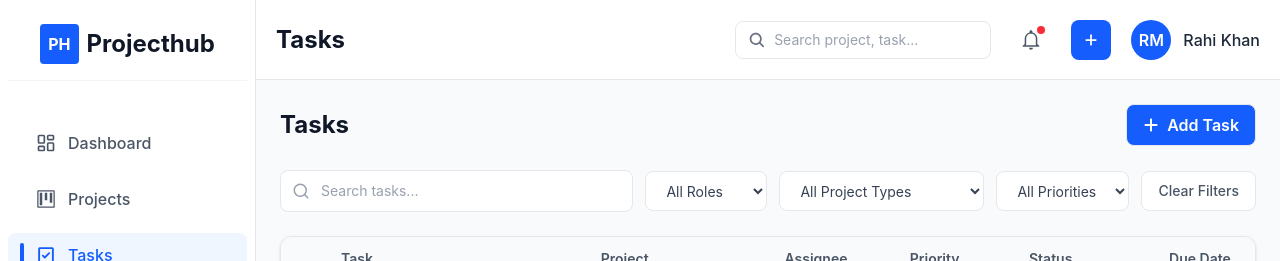
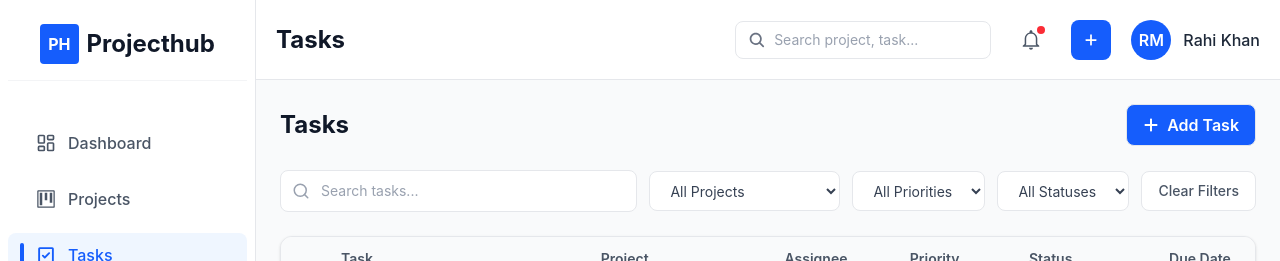
Before and after one commit to sudais122/Project-Management-Dashboard, a React (Vite) app in the folder Dashboard/: page /Tasks in a window 1280 px wide. Shown: the top 261 px of the page. Built offline with nearby package versions, Linux system fonts and the light colour scheme.

Commit message:
filter data complete

```diff
--- a/Dashboard/src/components/Tasks/Filter.jsx
+++ b/Dashboard/src/components/Tasks/Filter.jsx
@@ -1,38 +1,71 @@
 import React from "react";
 
-const Filter = () => {
+const Filter = ({
+  project,
+  setProject,
+  priority,
+  setPriority,
+  status,
+  setStatus,
+  clearFilters,
+}) => {
   return (
     <div className="flex flex-wrap items-center gap-3">
-      {/* Role Filter */}
-      <select className="h-10 rounded-lg border border-gray-200 bg-white px-4 text-sm text-gray-700 outline-none transition focus:border-blue-500 focus:ring-2 focus:ring-blue-100">
-        <option value="">All Roles</option>
-        <option value="developer">Developer</option>
-        <option value="designer">Designer</option>
-        <option value="manager">Manager</option>
-        <option value="qa">QA</option>
-      </select>
 
-      {/* Project Type Filter */}
-      <select className="h-10 rounded-lg border border-gray-200 bg-white px-4 text-sm text-gray-700 outline-none transition focus:border-blue-500 focus:ring-2 focus:ring-blue-100">
-        <option value="">All Project Types</option>
-        <option value="web-development">Web Development</option>
-        <option value="app-development">App Development</option>
-        <option value="ui-ux">UI/UX Design</option>
-        <option value="software">Software Development</option>
+      {/* Project Filter */}
+      <select
+        value={project}
+        onChange={(e) => setProject(e.target.value)}
+        className="h-10 rounded-lg border border-gray-200 bg-white px-4 text-sm text-gray-700 outline-none focus:border-blue-500"
+      >
+        <option value="">All Projects</option>
+        <option value="Website Redesign">
+          Website Redesign
+        </option>
+        <option value="Marketing Website">
+          Marketing Website
+        </option>
+        <option value="Mobile App">
+          Mobile App
+        </option>
+        <option value="CRM System">
+          CRM System
+        </option>
+        <option value="Dashboard Analytics">
+          Dashboard Analytics
+        </option>
       </select>
 
       {/* Priority Filter */}
-      <select className="h-10 rounded-lg border border-gray-200 bg-white px-4 text-sm text-gray-700 outline-none transition focus:border-blue-500 focus:ring-2 focus:ring-blue-100">
+      <select
+        value={priority}
+        onChange={(e) => setPriority(e.target.value)}
+        className="h-10 rounded-lg border border-gray-200 bg-white px-4 text-sm text-gray-700 outline-none focus:border-blue-500"
+      >
         <option value="">All Priorities</option>
-        <option value="high">High</option>
-        <option value="medium">Medium</option>
-        <option value="low">Low</option>
+        <option value="High">High</option>
+        <option value="Medium">Medium</option>
+        <option value="Low">Low</option>
       </select>
 
-      {/* Clear Filters */}
+      {/* Status Filter */}
+      <select
+        value={status}
+        onChange={(e) => setStatus(e.target.value)}
+        className="h-10 rounded-lg border border-gray-200 bg-white px-4 text-sm text-gray-700 outline-none focus:border-blue-500"
+      >
+        <option value="">All Statuses</option>
+        <option value="Todo">Todo</option>
+        <option value="In progress">In progress</option>
+        <option value="In review">In review</option>
+        <option value="Completed">Completed</option>
+      </select>
+
+      {/* Clear */}
       <button
         type="button"
-        className="h-10 cursor-pointer rounded-lg border border-gray-200 bg-white px-4 text-sm font-medium text-gray-600 transition-colors hover:border-red-200 hover:bg-red-50 hover:text-red-600"
+        onClick={clearFilters}
+        className="h-10 rounded-lg cursor-pointer border border-gray-200 bg-white px-4 text-sm font-medium text-gray-600 transition hover:border-red-200 hover:bg-red-50 hover:text-red-600"
       >
         Clear Filters
       </button>
--- a/Dashboard/src/components/Tasks/Header.jsx
+++ b/Dashboard/src/components/Tasks/Header.jsx
@@ -9,7 +9,6 @@ const Header = ({text}) => {
       <div>
         <h1 className="text-2xl font-bold text-gray-900">Tasks</h1>
       </div>
-
       {/* Right side */}
       <div>
         <Create />
--- a/Dashboard/src/components/Team/Filter.jsx
+++ b/Dashboard/src/components/Team/Filter.jsx
@@ -1,31 +1,35 @@
 import React from "react";
 
-const Filter = () => {
+const Filter = ({ role, setRole }) => {
   return (
     <div className="flex flex-wrap items-center gap-3 pr-5">
       {/* Role Filter */}
       <select
+        value={role}
+        onChange={(e) => setRole(e.target.value)}
         className="h-8 rounded-lg border border-gray-200 bg-white px-3 text-sm text-gray-700 outline-none transition focus:border-blue-500 focus:ring-2 focus:ring-blue-100"
-        defaultValue=""
       >
         <option value="">All Roles</option>
-        <option value="backend-Developer">Backend Developer</option>
-        <option value="frontend-Developer">Frontend Developer</option>
-        <option value="ui-ux">UI/UX Designer</option>
-        <option value="Product-Manager">Product-Manager</option>
-        <option value="QA-Enginner">QA Enginner</option>
-        <option value="other">other</option>
-      </select>
 
-      {/* Status Filter */}
-      <select
-        className="h-8 rounded-lg border border-gray-200 bg-white px-3 text-sm text-gray-700 outline-none transition focus:border-blue-500 focus:ring-2 focus:ring-blue-100"
-        defaultValue=""
-      >
-        <option value="">All Status</option>
-        <option value="active">Active</option>
-        <option value="away">Away</option>
-        <option value="offline">Offline</option>
+        <option value="Backend Development">
+          Backend Developer
+        </option>
+
+        <option value="Frontend Development">
+          Frontend Developer
+        </option>
+
+        <option value="UI/UX Design">
+          UI/UX Designer
+        </option>
+
+        <option value="Software Development">
+          Software Developer
+        </option>
+
+        <option value="Product Development">
+          Product Manager
+        </option>
       </select>
     </div>
   );
--- a/Dashboard/src/components/Team/Topbar.jsx
+++ b/Dashboard/src/components/Team/Topbar.jsx
@@ -1,17 +1,29 @@
-import React from 'react'
-import { TasksSearch } from '../Tasks/Search'
-import { TeamSearch } from './Search';
-import Filter from './Filter'
-const Topbar = () => {
+import React from "react";
+
+import { TeamSearch } from "./Search";
+import Filter from "./Filter";
+
+const Topbar = ({
+  search,
+  setSearch,
+  role,
+  setRole,
+}) => {
   return (
     <div className="flex w-full flex-wrap items-center gap-4">
       <div className="min-w-60 flex-1">
-        <TeamSearch />
+        <TeamSearch
+          search={search}
+          setSearch={setSearch}
+        />
       </div>
 
-      <Filter />
+      <Filter
+        role={role}
+        setRole={setRole}
+      />
     </div>
   );
 };
 
-export default Topbar
+export default Topbar;
--- a/Dashboard/src/pages/Tasks.jsx
+++ b/Dashboard/src/pages/Tasks.jsx
@@ -56,11 +56,38 @@ const tasks = [
 export const Tasks = () => {
   const [search, setSearch] = useState("");
 
-  const filteredTasks = tasks.filter((task) =>
-    `${task.task}`
+  const [project, setProject] = useState("");
+  const [priority, setPriority] = useState("");
+  const [status, setStatus] = useState("");
+
+  const filteredTasks = tasks.filter((task) => {
+    const matchesSearch = task.task
       .toLowerCase()
-      .includes(search.toLowerCase())
-  );
+      .includes(search.toLowerCase());
+
+    const matchesProject =
+      project === "" || task.project === project;
+
+    const matchesPriority =
+      priority === "" || task.priority === priority;
+
+    const matchesStatus =
+      status === "" || task.status === status;
+
+    return (
+      matchesSearch &&
+      matchesProject &&
+      matchesPriority &&
+      matchesStatus
+    );
+  });
+
+  const clearFilters = () => {
+    setSearch("");
+    setProject("");
+    setPriority("");
+    setStatus("");
+  };
 
   return (
     <div className="space-y-6">
@@ -75,7 +102,15 @@ export const Tasks = () => {
           />
         </div>
 
-        <Filter />
+        <Filter
+          project={project}
+          setProject={setProject}
+          priority={priority}
+          setPriority={setPriority}
+          status={status}
+          setStatus={setStatus}
+          clearFilters={clearFilters}
+        />
       </div>
 
       {/* Tasks Table */}
@@ -87,7 +122,7 @@ export const Tasks = () => {
             </p>
 
             <p className="mt-1 text-sm text-gray-400">
-              Try searching with a different keyword.
+              Try changing your search or filters.
             </p>
           </div>
         ) : (
--- a/Dashboard/src/pages/Team.jsx
+++ b/Dashboard/src/pages/Team.jsx
@@ -12,6 +12,7 @@ const teamMembers = [
     assignedTasks: 8,
     activeProjects: 3,
   },
+
   {
     name: "Frontend Team",
     email: "frontend@example.com",
@@ -19,6 +20,7 @@ const teamMembers = [
     assignedTasks: 12,
     activeProjects: 4,
   },
+
   {
     name: "Design Team",
     email: "design@example.com",
@@ -26,6 +28,7 @@ const teamMembers = [
     assignedTasks: 6,
     activeProjects: 2,
   },
+
   {
     name: "Development Team",
     email: "development@example.com",
@@ -33,6 +36,7 @@ const teamMembers = [
     assignedTasks: 10,
     activeProjects: 3,
   },
+
   {
     name: "Product Team",
     email: "product@example.com",
@@ -42,13 +46,19 @@ const teamMembers = [
   },
 ];
 
+export const Team = () => {
+  const [search, setSearch] = useState("");
+  const [role, setRole] = useState("");
 
-export const Team = () => {
-  const [search, setsearch] = useState("");
+  const filteredTeam = teamMembers.filter((team) => {
+    const matchesSearch =
+      team.name.toLowerCase().includes(search.toLowerCase());
 
-  const searchedTeam = teamMembers.filter((team) =>
-    team.name.toLowerCase().includes(search.toLowerCase())
-  );
+    const matchesRole =
+      role === "" || team.role === role;
+
+    return matchesSearch && matchesRole;
+  });
 
   return (
     <div className="space-y-6">
@@ -58,11 +68,13 @@ export const Team = () => {
       {/* Search + Filters */}
       <Topbar
         search={search}
-        setSearch={setsearch}
+        setSearch={setSearch}
+        role={role}
+        setRole={setRole}
       />
 
       {/* Team Cards */}
-      {searchedTeam.length === 0 ? (
+      {filteredTeam.length === 0 ? (
         <div className="py-10 text-center">
           <p className="text-lg font-semibold text-gray-700">
             No team members found
@@ -74,7 +86,7 @@ export const Team = () => {
         </div>
       ) : (
         <div className="grid w-full grid-cols-1 gap-6 md:grid-cols-2 xl:grid-cols-3">
-          {searchedTeam.map((team) => (
+          {filteredTeam.map((team) => (
             <Card
               key={team.name}
               {...team}
```
